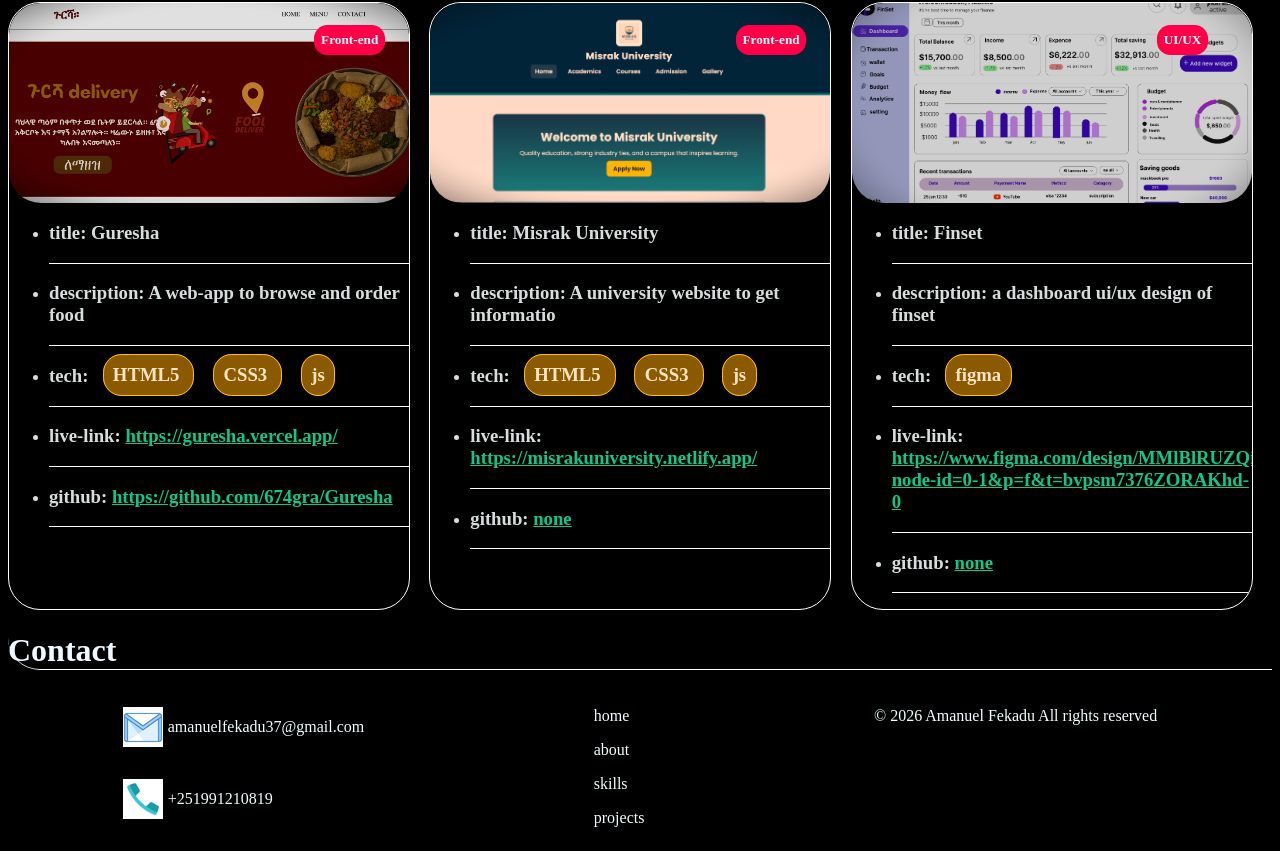
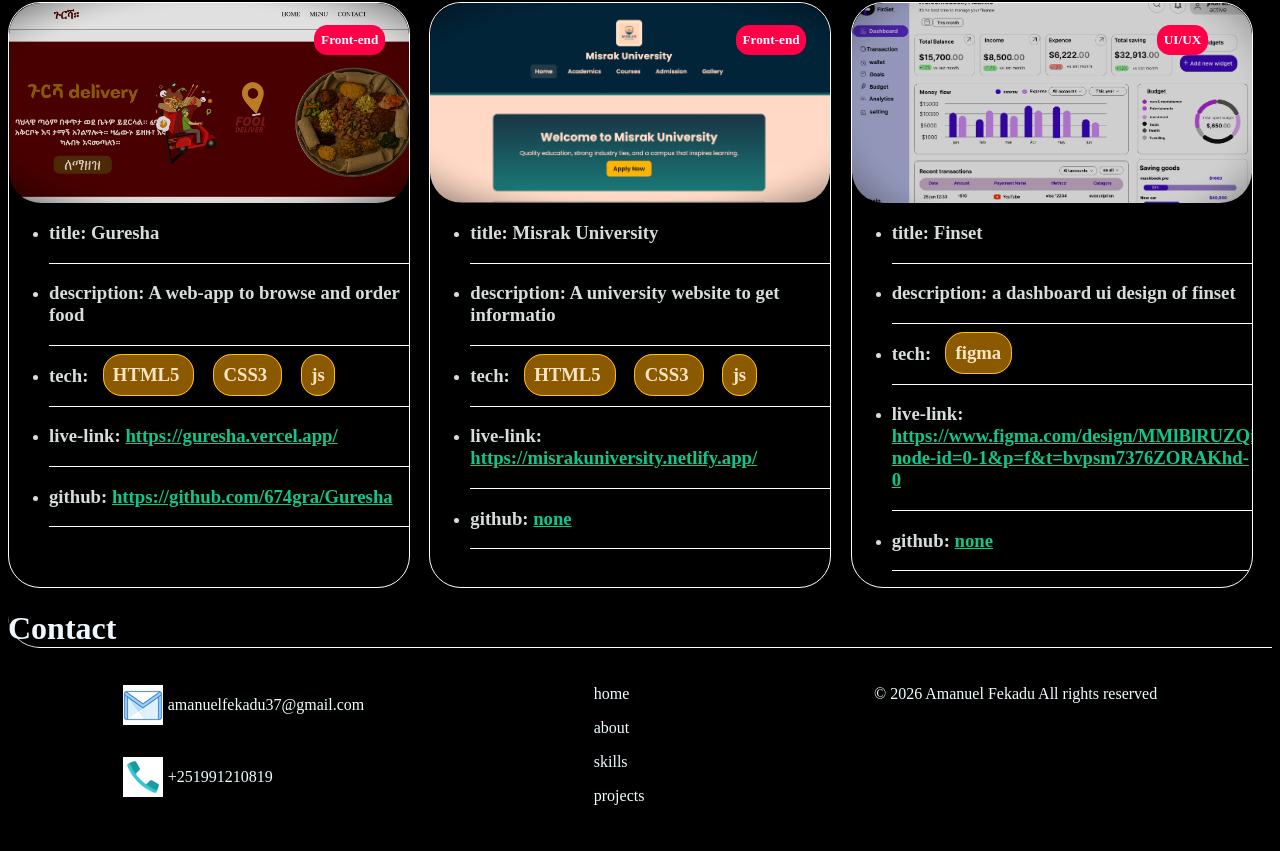
Before and after one commit to 674gra/Nexus, a React (Vite) app in the folder vite-project/: page / in a window 1280 px wide. Shown: the part 1605-2456 px from the top of the page. After the commit the page ends 2434 px from the top, so only its background shows below. Built offline with nearby package versions, Linux system fonts and the light colour scheme.

Commit message:
a word cut out

```diff
--- a/vite-project/src/data.js
+++ b/vite-project/src/data.js
@@ -37,7 +37,7 @@ export const projects=[
     {
         id:3,
         title:'Finset',
-        description:'a dashboard ui/ux design of finset',
+        description:'a dashboard ui design of finset',
         tech:['figma'],
         image:fg,
         live:'https://www.figma.com/design/MMlBlRUZQicC6jME036oYQ/Untitled?node-id=0-1&p=f&t=bvpsm7376ZORAKhd-0',
```
